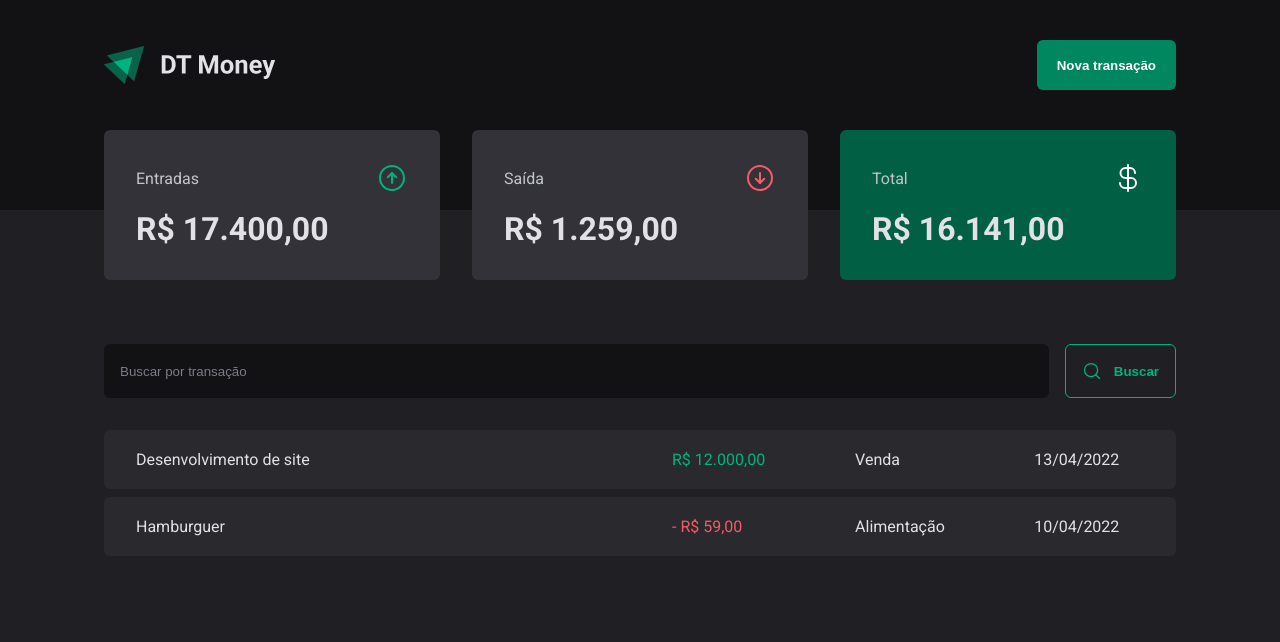
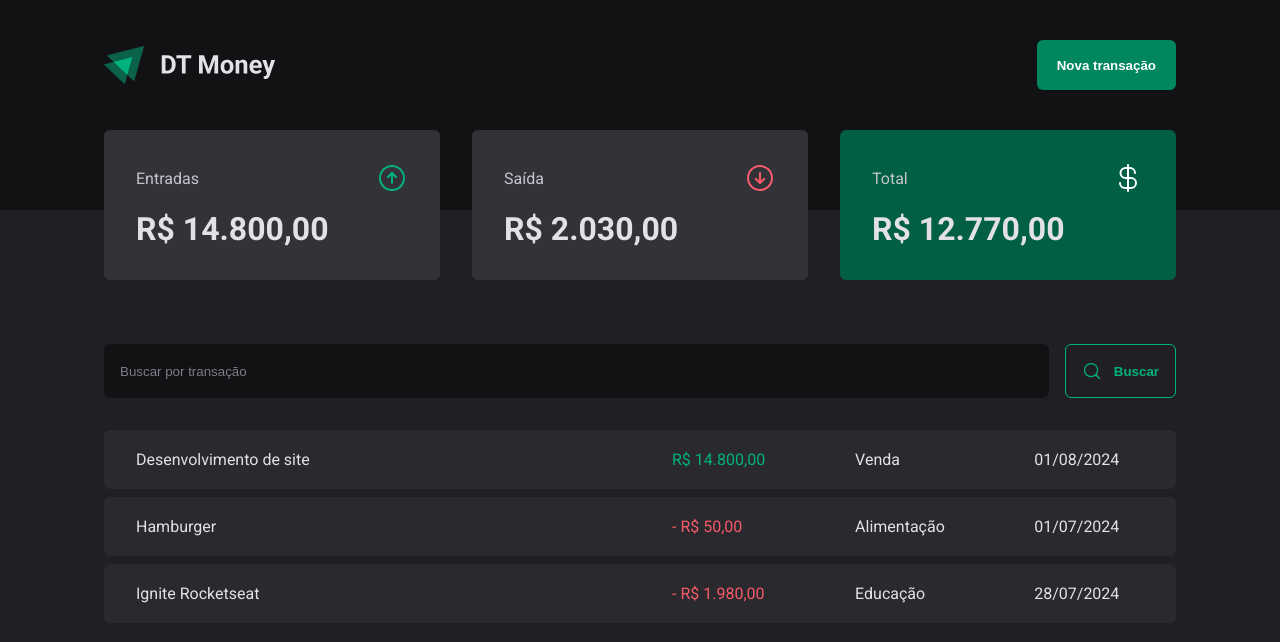
Before and after one commit to nagpaulo/dt-money, a React (Vite) app: page / in a window 1280 px wide. Shown: the top 642 px of the page. Built offline with nearby package versions, Linux system fonts and the light colour scheme; data requests are answered from the project's data file; the HTML template or start-up script is replaced by a standard one.

Commit message:
Formatter Utils

```diff
--- a/package.json
+++ b/package.json
@@ -5,6 +5,7 @@
   "type": "module",
   "scripts": {
     "dev": "vite",
+    "dev:server": "json-server server.json -w -d 500",
     "build": "tsc -b && vite build",
     "lint": "eslint . --ext ts,tsx --report-unused-disable-directives --max-warnings 0",
     "preview": "vite preview"
@@ -27,6 +28,7 @@
     "eslint": "^8.57.0",
     "eslint-plugin-react-hooks": "^4.6.2",
     "eslint-plugin-react-refresh": "^0.4.7",
+    "json-server": "^0.17.4",
     "typescript": "^5.2.2",
     "vite": "^5.3.4"
   }
--- /dev/null
+++ b/server.json
@@ -0,0 +1,28 @@
+{
+    "transactions": [
+        {
+            "id": 1,
+            "description": "Desenvolvimento de site",
+            "type": "income",
+            "category": "Venda",
+            "price": 14800,
+            "createdAt": "2024-08-01T20:10:39.869Z"
+        },
+        {
+            "id": 2,
+            "description": "Hamburger",
+            "type": "outcome",
+            "category": "Alimentação",
+            "price": 50,
+            "createdAt": "2024-07-01T20:10:39.869Z"
+        },
+        {
+            "id": 3,
+            "description": "Ignite Rocketseat ",
+            "type": "outcome",
+            "category": "Educação",
+            "price": 1980,
+            "createdAt": "2024-07-28T20:10:39.869Z"
+        }
+    ]
+}
--- a/src/App.tsx
+++ b/src/App.tsx
@@ -2,13 +2,15 @@
 import { defaultTheme } from "./styles/themes/default";
 import { GlobalStyle } from "./styles/global";
 import { Transaction } from "./pages/Transactions";
+import { TransactionProvider } from './context/TranscationContext';
 
 export default function App() {
   return (
     <ThemeProvider theme={defaultTheme}>
       <GlobalStyle />
-
-      <Transaction />
+      <TransactionProvider>
+        <Transaction />
+      </TransactionProvider>
     </ThemeProvider>
   )
 }
--- a/src/components/Summary/index.tsx
+++ b/src/components/Summary/index.tsx
@@ -1,7 +1,37 @@
-import { ArrowCircleDown, ArrowCircleUp, CurrencyDollar } from "phosphor-react";
+import { useContext } from "react";
 import { SummaryCard, SummaryContainer } from "./styles";
+import { ArrowCircleUp, ArrowCircleDown, CurrencyDollar } from 'phosphor-react';
+import { TransactionsContext } from "../../context/TranscationContext";
+import { priceFormatter } from '../../utils/formatter';
 
 export function Summary() {
+    const { transactions } = useContext(TransactionsContext)
+
+    interface resumeSummaryTransaction {
+        income: number;
+        outcome: number;
+        total: number
+    }
+
+    const summary = transactions.reduce(
+        (acc: resumeSummaryTransaction, transaction) => {
+            if(transaction.type === 'income') {
+                acc.income += transaction.price;
+                acc.total += transaction.price;
+            } else {
+                acc.outcome += transaction.price;
+                acc.total -= transaction.price
+            }
+
+            return acc;
+        },
+        {
+            income: 0,
+            outcome: 0,
+            total: 0
+        } as resumeSummaryTransaction
+    )
+
     return (
         <SummaryContainer>
             <SummaryCard>
@@ -10,7 +40,7 @@
                     <ArrowCircleUp size={32} color="#00b37e"/>
                 </header>
 
-                <strong>R$ 17.400,00</strong>
+                <strong>{priceFormatter.format(summary.income)}</strong>
             </SummaryCard>
 
             <SummaryCard>
@@ -19,7 +49,7 @@
                     <ArrowCircleDown size={32} color="#f75a68"/>
                 </header>
 
-                <strong>R$ 1.259,00</strong>
+                <strong>{priceFormatter.format(summary.outcome)}</strong>
             </SummaryCard>
 
             <SummaryCard variant="green">
@@ -28,7 +58,7 @@
                     <CurrencyDollar size={32} color="#fff"/>
                 </header>
 
-                <strong>R$ 16.141,00</strong>
+                <strong>{priceFormatter.format(summary.total)}</strong>
             </SummaryCard>
         </SummaryContainer>
     )
--- /dev/null
+++ b/src/context/TranscationContext.tsx
@@ -0,0 +1,43 @@
+import { createContext, ReactNode, useEffect, useState } from "react";
+
+interface Transaction {
+    id: number;
+    description: string;
+    type: 'income' | 'outcome';
+    price: number;
+    category: string;
+    createdAt: string;
+}
+
+
+
+interface TransactionContextType {
+    transactions: Transaction[];
+}
+
+interface TransactionProviderProps {
+    children: ReactNode
+}
+
+export const TransactionsContext = createContext({} as TransactionContextType)
+
+export function TransactionProvider({ children }: TransactionProviderProps) {
+    const [transactions, setTransactions] = useState<Transaction[]>([])
+
+    async function loadTransaction(){
+        const response = await fetch('http://localhost:3000/transactions');
+        const data = await response.json()
+
+        setTransactions(data)
+    }
+
+    useEffect(() => {
+        loadTransaction();
+    }, [])
+
+    return (
+        <TransactionsContext.Provider value={{ transactions }}>
+            {children}
+        </TransactionsContext.Provider>
+    )
+}
--- a/src/pages/Transactions/index.tsx
+++ b/src/pages/Transactions/index.tsx
@@ -2,8 +2,12 @@
 import { Summary } from "../../components/Summary";
 import { TransactionContainer, TransactionTable, PriceHighLight } from './styles';
 import { SearchForm } from './components/SearchForm/index';
+import { useContext } from "react";
+import { TransactionsContext } from "../../context/TranscationContext";
+import { dateFormatter, priceFormatter } from "../../utils/formatter";
 
 export function Transaction() {
+    const { transactions } = useContext(TransactionsContext)
     return (
         <div>
             <Header />
@@ -13,26 +17,27 @@
                 <SearchForm />
                 <TransactionTable>
                     <tbody>
+                        {transactions.length > 0 ?
+                            transactions.map(transaction => {
+                                return (
+                                    <tr key={transaction.id}>
+                                        <td width="50%">{transaction.description}</td>
+                                        <td>
+                                            <PriceHighLight variant={transaction.type}>
+                                                {transaction.type === 'outcome' && ' - '}
+                                                {priceFormatter.format(transaction.price)}
+                                            </PriceHighLight>
+                                        </td>
+                                        <td>{transaction.category}</td>
+                                        <td>{dateFormatter.format(new Date(transaction.createdAt))}</td>
+                                    </tr>
+                                )
+                            })
+                        :
                         <tr>
-                            <td width="50%">Desenvolvimento de site</td>
-                            <td>
-                                <PriceHighLight variant="income">
-                                    R$ 12.000,00
-                                </PriceHighLight>
-                            </td>
-                            <td>Venda</td>
-                            <td>13/04/2022</td>
+                            <td colSpan={4} align="center">Nenhum registro encontrado</td>
                         </tr>
-                        <tr>
-                            <td width="50%">Hamburguer</td>
-                            <td>
-                                <PriceHighLight variant="outcome">
-                                    - R$ 59,00
-                                </PriceHighLight>
-                            </td>
-                            <td>Alimentação</td>
-                            <td>10/04/2022</td>
-                        </tr>
+                    }
                     </tbody>
                 </TransactionTable>
             </TransactionContainer>
--- /dev/null
+++ b/src/utils/formatter.ts
@@ -0,0 +1,6 @@
+export const dateFormatter = new Intl.DateTimeFormat('pt-BR');
+
+export const priceFormatter = new Intl.NumberFormat('pt-BR', {
+    style: 'currency',
+    currency: 'BRL'
+})
```
Also changed, not shown: 1 other file (tests, documents, lock files or other folders).
